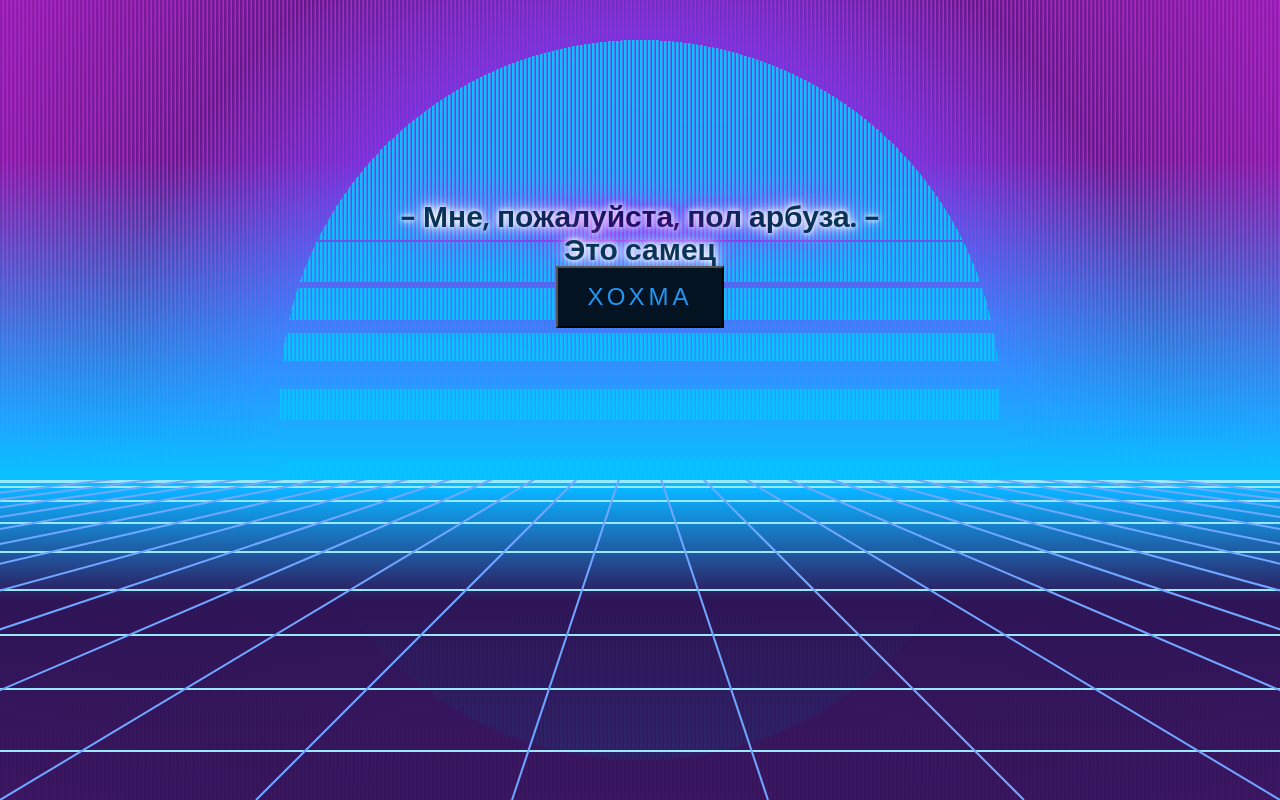
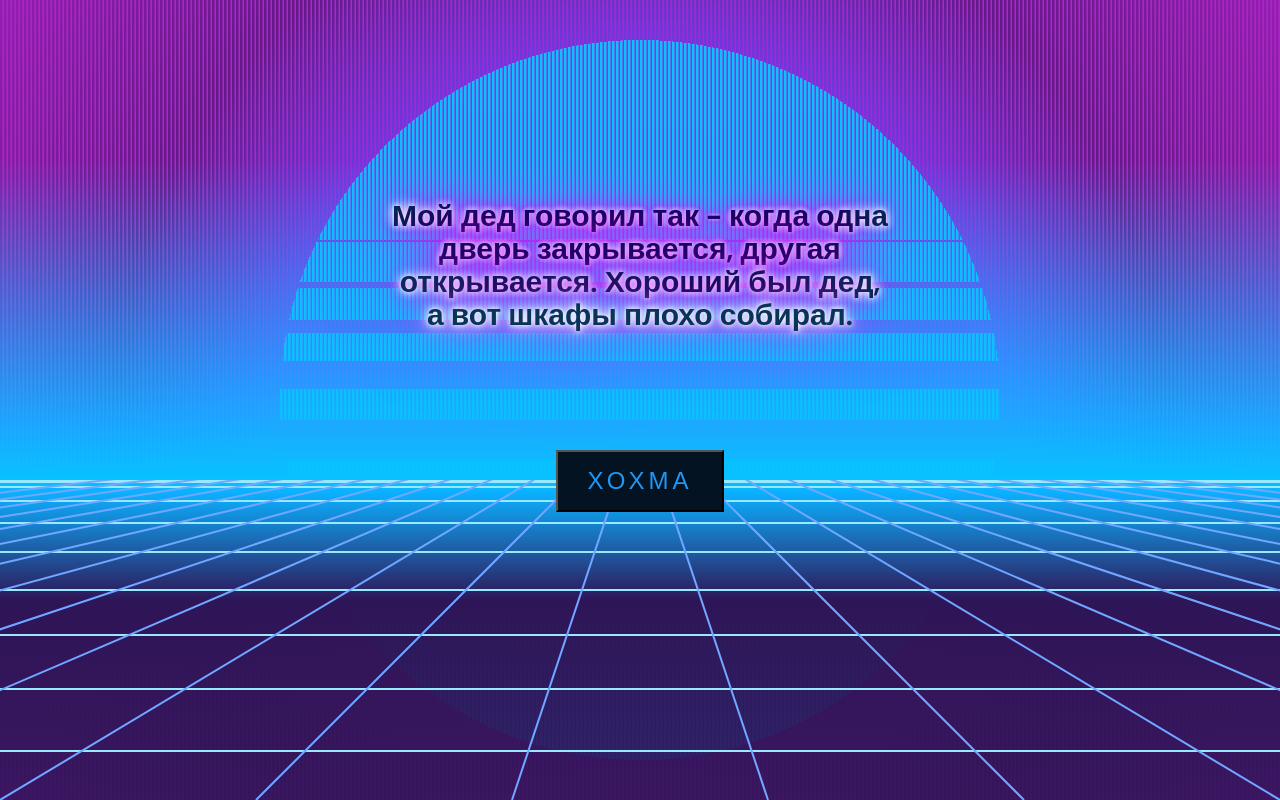
Before and after one commit to Veta322/joke, a plain HTML site: page index.html in a window 1280 px wide. Both pictures are taken after a click on the button "ХОХМА". Drawn offline with Linux system fonts and the light colour scheme; files whose address does not match are found by name.

Commit message:
joke rework 2.0

```diff
--- a/pages/index.css
+++ b/pages/index.css
@@ -130,13 +130,15 @@ html::before {
   align-items: center;
   justify-content: center;
   flex-direction: column;
-  padding: 200px ;
+
 }
 
 
 .joke{
   display: flex;
   justify-content: center;
+  position: absolute;
+  top: 100px;
 }
 
 
@@ -160,10 +162,12 @@ html::before {
   line-height: 1.1;
   align-self: center;
   width: 500px;
-  max-height: min-content;
+  height: 330px;
+  vertical-align: baseline;
   text-align: center;
   display: flex;
   justify-content: center;
+  align-items: center;
   text-shadow: 0 0 5px #ffffff, 0 0 10px #ffffff, 0 0 20px #ffffff, 0 0 40px #ff00de, 0 0 80px #ff00de, 0 0 90px #ff00de, 0 0 100px #ff00de, 0 0 150px #ff00de;
 }
 
@@ -187,9 +191,13 @@ html::before {
 }
 
 
+
+
+
+
 .button {
-  position: relative;
-
+  position: absolute;
+  top:450px;
   padding: 15px 30px;
   color: #2196f3;
   text-transform: uppercase;
@@ -198,7 +206,6 @@ html::before {
   font-size: 24px;
   overflow: hidden;
   transition: 0.2s;
-
   background: #031321;
 }
 
@@ -268,3 +275,13 @@ span:nth-child(4) {
   transition: 1s;
   transition-delay: 0.75s;
 }
+
+
+
+@media screen and (max-width: 768px) {
+  .button {
+
+   width: 90%;
+    margin-top: 80px;
+  }
+}
--- a/scripts/script.js
+++ b/scripts/script.js
@@ -10,7 +10,6 @@ const jokeArr = [
     { text: 'Директору госпредприятия подарили курочку, которая несёт золотые яйца. Через месяц курочка стала убыточной'},
     { text: 'Пришëл как-то осëл ко льву, и спросил: — Слушай, а почему это ты царь зверей, а не я? — Потому что я тебя заебашить могу и сожрать нахуй. — А.'},
     { text: '— Скажите, как вступить в Ку-клукс-клан? — Это просто. Нужно замочить 3-х негров и одного кота. — А кота-то за что? — Поздравляю, вы приняты!'},
-    { text: 'Отец с матерью и сынком ходят по новой квартире. Отец мечтательно: — Сюда диван поставим, здесь стол будет, сюда картину повесим. Сын: — А здесь полку захуячим. Отец ебнул сыну подзатыльник: — Ты хоть понял, за что? — Понял... — Ну, за что? — Да нахуй здесь нам полка не всралась.'},
     { text: 'Как называется человек, не чистящий свой ПК? -Киберпанк'},
     { text: 'Штирлиц отстреливался от врагов без конца. Конец ему уже отстрелили.'},
     { text: 'На что мастурбирует гей-анорексик? На худой конец.'},
@@ -59,7 +58,6 @@ const jokeArr = [
     { text: 'Когда у меня умерла жена,я не сразу заметил. Секс был прежним,но начала копиться грязная посуда'},
     { text: 'Как назвать тупой Искусственный Интеллект? ЫЫ'},
     { text: 'Женщина как макаронина, Пока не мокрая-ломается'},
-    { text: 'У одного мальчика мать была проституткой. Шло время, мальчик рос и всё меньше виделся с матерью. Когда она состарилась и умерла, сын позвал только близких, отца, и брата отца. Когда её хоронили, священник всех вызывал по одному, сначала вызвал отца, потом брата отца и начал хоронить женщину, сын встал и хотел возразить что его не вызвали, но священник ловко парировал - сыну мёртвой шлюхи слова не давали!'},
     { text: 'Мой член как кувалда - Девушки поднять не могут, парни очень даже могут, и чем мускулистее, тем легче'},
     { text: 'У Иисуса было много плюсов. Но самый большой плюс был у него за спиной'},
     { text: 'В чем разница между доктором физико-математических наук и большой пиццей? Большая пицца способна накормить семью из четырех человек.'},
@@ -74,15 +72,27 @@ const jokeArr = [
     { text: 'Заходят в бар русский, цыган и еврей, а бармен им и говорит - Не жизнь, а ёбаный анекдот! И застрелился.'},
     { text: 'Засунул в жопу 10 копеек. Мелочь, а приятно)'},
     { text: 'Что нужно, чтоб тебя без вступительных испытаний приняли в правоохранительные органы? Пошутить про них.'},
-    { text: 'Беременные лошади бегают быстрее,потому что у них больше лошадиных сил'}
+    { text: 'Беременные лошади бегают быстрее,потому что у них больше лошадиных сил'},
+    { text: 'Что общего между брачной парой и тюремными заключёнными? - После ссоры иногда начинается секс'},
+    { text: 'Идет бухой мужик, шатается. Вдруг чувствует сильный удар в спину. Оборачивается, а это асфальт.'},
+    { text: 'Кавказец на экзамене. Комиссия: — Пушкина знаешь? — Да. — нихуя себе. Сдал.'},
+    { text: 'Почему не все практикуют фистинг? -Кишка тонка'},
+    { text: 'Неуклюжие люди на железной дороге делятся на две части'},
+    { text: 'Азартный учитель географии проиграл своего сына в города.'},
+    { text: 'Говорят, что у Кутузова не было одного глаза - это наглый пиздеж! У Кутузова был один глаз.'},
+    { text: 'Мой дед говорил так - когда одна дверь закрывается, другая открывается. Хороший был дед, а вот шкафы плохо собирал.'},
+    { text: '- Мам, а когда мы пойдем в макдоналдс за бигмаком и ванильным мороженым? - Не знаю, я политикой на интересуюсь'},
+    { text: 'Парень, у которого украли курагу, был обескуражен'},
+    { text: 'Сидит в баре русский. К нему подходит официант и спрашивает - вы русский? -да, а как вы узнали? -так в начале анекдота написано'},
+    { text: 'Что сказали лилипуты, когда Гуливер умер на их острове? -Ебать копать'},
+    { text: 'А спонсор этого дня посылка из сексшопа. Посылка из сексшопа — Вам пизда'}
   ];
 
-  function getRandomElement(arr) {
-    let randIndex = Math.floor(Math.random() * arr.length);
-    return arr[randIndex];
-  }
 
 
   button.addEventListener('click', function () {
-    phrase.textContent = getRandomElement(jokeArr).text;
+    let randIndex = Math.floor(Math.random() * jokeArr.length);
+    phrase.textContent = jokeArr[randIndex].text;
+    jokeArr.splice(randIndex,1);
+
 });
```
